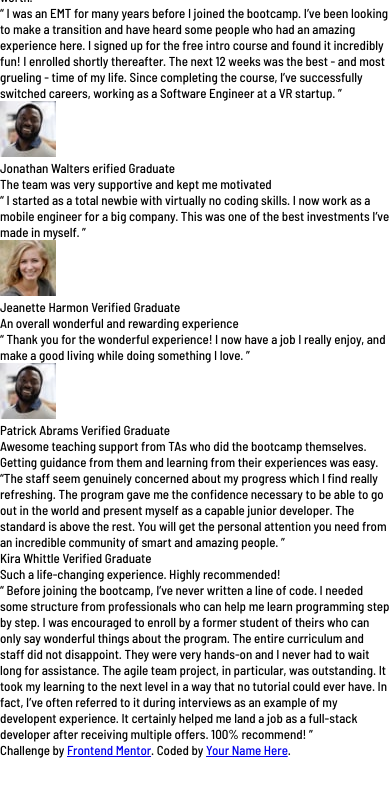
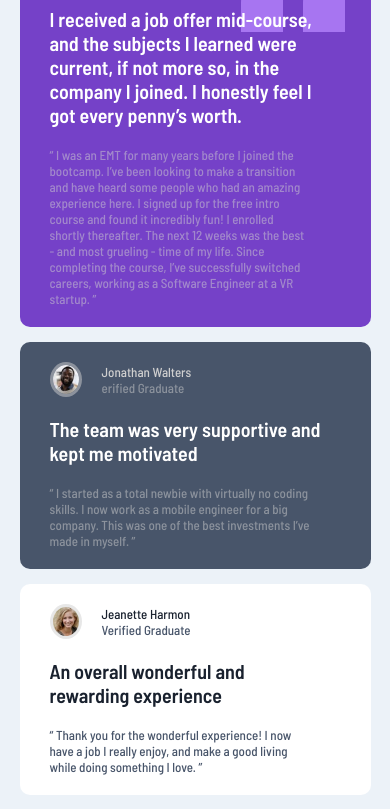
Before and after one commit to jaac97/challenges-frontend-mentor, a plain HTML site: page testimonials-grid-section-main/index.html in a window 390 px wide. Shown: the part 118-927 px from the top of the page. Before the commit the page ends 876 px from the top, so only its background shows below. Drawn offline with Linux system fonts and the light colour scheme.

Commit message:
Mobile version finished except for the shadows for the divs

```diff
--- a/testimonials-grid-section-main/index.html
+++ b/testimonials-grid-section-main/index.html
@@ -19,7 +19,7 @@
 
 <body>
     <div class="container grid">
-        <div class="grid__one">
+        <div class="grid__one grid--card">
             <div class="header">
                 <div class="header__picture">
                     <img src="images/image-daniel.jpg" alt="Daniel Clifford">
@@ -37,7 +37,7 @@
             </div>
         </div>
 
-        <div class="grid__two">
+        <div class="grid__two grid--card">
             <div class="header">
                 <div class="header__picture">
                     <img src="images/image-jonathan.jpg" alt="Jonathan Walters">
@@ -53,29 +53,31 @@
             </div>
         </div>
 
-        <div class="grid__three">
+        <div class="grid__three grid--card">
             <div class="header">
                 <div class="header__picture">
                     <img src="images/image-jeanette.jpg" alt="Jeanette Harmon">
                 </div>
-                <div class="header__information">
-                    <span class="header__name">Jeanette Harmon</span>
-                    <span class="header__verified">Verified Graduate</span>
+                <div class="header__information header--dark">
+                    <span class="header__name header__name--dark">Jeanette Harmon</span>
+                    <span class="header__verified header__verified--dark">Verified Graduate</span>
                 </div>
             </div>
             <div class="content">
                 <p class="content__header content--dark">An overall wonderful and rewarding experience </p>
-                <p class="content__text">“ Thank you for the wonderful experience! I now have a job I really enjoy, and make a good living while doing something I love. ”</p>
+                <p class="content__text content__text--dark">“ Thank you for the wonderful experience! I now have a job I really enjoy, and make a good living while doing something I love. ”</p>
             </div>
         </div>
 
-        <div class="grid__four">
+        <div class="grid__four grid--card">
             <div class="header">
                 <div class="header__picture">
                     <img src="images/image-jonathan.jpg" alt="Patrick Abrams">
                 </div>
-                <span class="header__name">Patrick Abrams</span>
-                <span class="header__verified">Verified Graduate</span>
+                <div class="header__information">
+                    <span class="header__name">Patrick Abrams</span>
+                    <span class="header__verified">Verified Graduate</span>
+                </div>
             </div>
             <div class="content">
                 <p class="content__header content__white">Awesome teaching support from TAs who did the bootcamp themselves. Getting guidance from them and learning from their experiences was easy. </p>
@@ -85,12 +87,19 @@
             </div>
         </div>
 
-        <div class="grid-five">
-            <span class="header__name">Kira Whittle</span>
-            <span class="header__verified">Verified Graduate</span>
+        <div class="grid__five grid--card">
+            <div class="header">
+                <div class="header__picture">
+                    <img src="images/image-kira.jpg" alt="Kira Whittle">
+                </div>
+                <div class="header__information header--dark">
+                    <span class="header__name header__name--dark">Kira Whittle</span>
+                    <span class="header__verified header__verified--dark">Verified Graduate</span>
+                </div>
+            </div>
             <div class="content">
                 <p class="content__header content--dark">Such a life-changing experience. Highly recommended! </p>
-                <p class="content__text">“ Before joining the bootcamp, I’ve never written a line of code. I needed some structure from professionals who can help me learn programming step by step. I was encouraged to enroll by a former student of theirs who can only say wonderful
+                <p class="content__text content__text--dark">“ Before joining the bootcamp, I’ve never written a line of code. I needed some structure from professionals who can help me learn programming step by step. I was encouraged to enroll by a former student of theirs who can only say wonderful
                     things about the program. The entire curriculum and staff did not disappoint. They were very hands-on and I never had to wait long for assistance. The agile team project, in particular, was outstanding. It took my learning to the next
                     level in a way that no tutorial could ever have. In fact, I’ve often referred to it during interviews as an example of my developent experience. It certainly helped me land a job as a full-stack developer after receiving multiple offers.
                     100% recommend! ”</p>
--- a/testimonials-grid-section-main/styles/main.css
+++ b/testimonials-grid-section-main/styles/main.css
@@ -4,8 +4,12 @@
     --dark-grayish-blue: hsl(217, 19%, 35%);
     --dark-blackish-blue: hsl(219, 29%, 14%);
     --white: hsl(0, 0%, 100%);
+    /* --white-transparent: hsl(0, 0%, 90%); */
+    /* --white-transparent: hsl(0, 50%, 100%); */
     /* Neutral */
     --light-gray: hsl(0, 0%, 81%);
+    --intermediate-light-gray: hsla(0, 0%, 81%, .5);
+    --very-light-gray: hsla(0, 0%, 81%, .5);
     --light-grayish-blue: hsl(210, 46%, 95%);
     /*
     "Verified Graduate" has the same color as the person's name with 50% opacity
@@ -31,3 +35,132 @@ html {
     margin: 0;
     padding: 0;
 }
+
+img {
+    max-width: 110%;
+}
+
+body {
+    background-color: var(--light-grayish-blue);
+}
+
+.container {
+    width: 90%;
+    max-width: 375px;
+    margin: auto;
+}
+
+.grid {
+    padding: 50px 0;
+    display: grid;
+    /* grid-template-rows: 450px repeat(2, 250px) repeat(2, 450px); */
+    row-gap: 15px;
+}
+
+.grid--card {
+    padding: 20px 0 20px 30px;
+    border-radius: 10px;
+}
+
+.grid__one {
+    /* grid-row: 1/2; */
+    background-color: var(--violet);
+    position: relative;
+    z-index: 10;
+}
+
+.grid__one::after {
+    content: '';
+    background-image: url('../images/bg-pattern-quotation.svg');
+    background-repeat: no-repeat;
+    display: block;
+    height: 100px;
+    width: 130px;
+    color: black;
+    position: absolute;
+    top: 0;
+    right: 0;
+    z-index: -1;
+}
+
+.grid__two {
+    background-color: var(--dark-grayish-blue);
+}
+
+.grid__three,
+.grid__five {
+    background-color: var(--white);
+}
+
+.grid__four {
+    background-color: var(--dark-blackish-blue);
+}
+
+.header {
+    width: 70%;
+    display: flex;
+    align-items: center;
+    gap: 20px;
+}
+
+.header__name--dark {
+    color: var(--dark-blackish-blue) !important;
+}
+
+.header__verified--dark {
+    color: var(--dark-grayish-blue)!important;
+}
+
+.header__picture {
+    border-radius: 50%;
+    border: 3px solid var(--very-light-gray);
+    overflow: hidden;
+    width: 32px;
+    height: 35px;
+}
+
+.header__information {
+    display: flex;
+    flex-direction: column;
+    column-gap: 10px;
+}
+
+.header__name {
+    color: var(--light-gray);
+}
+
+.header__verified {
+    color: var(--very-light-gray);
+}
+
+.content {
+    padding-top: 20px;
+}
+
+.content--white {
+    color: var(--white);
+}
+
+.content--dark {
+    color: var(--dark-blackish-blue);
+}
+
+.content__header {
+    font-size: 20px;
+    font-weight: 600;
+    padding-right: 46px;
+}
+
+.content__text {
+    color: var(--intermediate-light-gray);
+    padding-top: 20px;
+    padding-right: 60px;
+}
+
+.content__white {
+    color: var(--white);
+}
+
+.content__text--dark {
+    color: var(--dark-grayish-blue) !important;
+}
```
